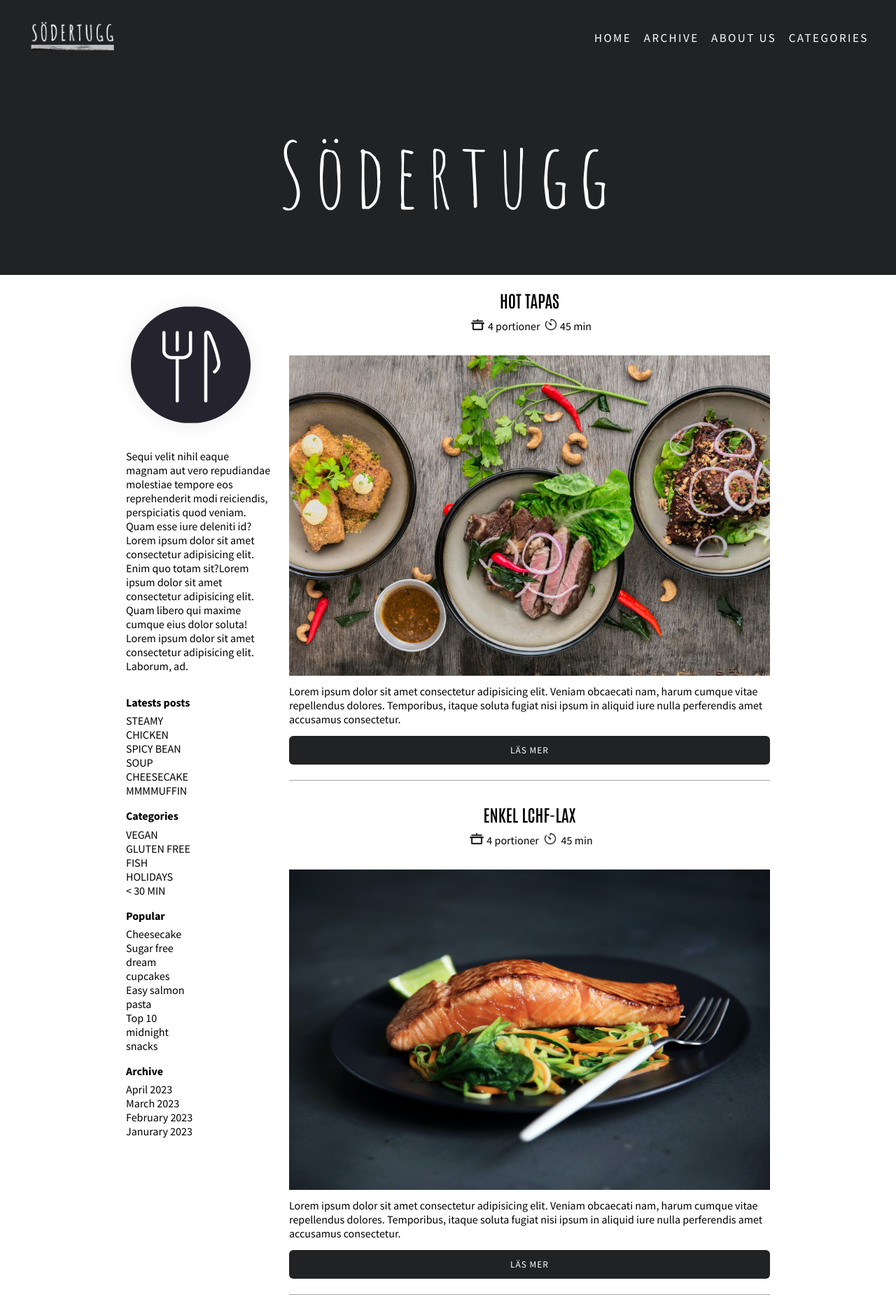
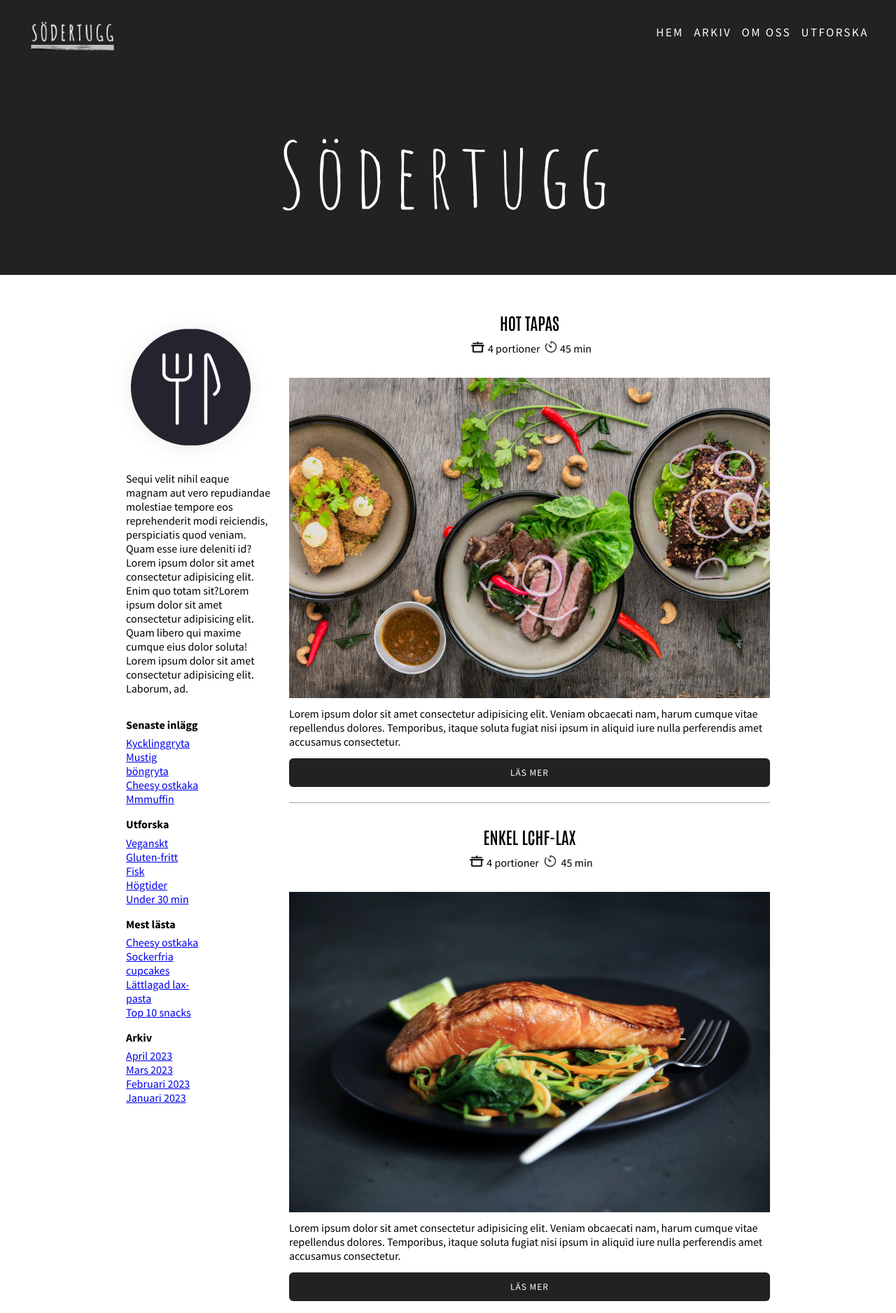
Before and after one commit to TildaL/gruppblogg, a plain HTML site: page index.html in a window 1280 px wide. Shown: the top 1877 px of the page at 70% size. Drawn offline with Linux system fonts and the light colour scheme.

Commit message:
header, css-clean-up 2

```diff
--- a/index.html
+++ b/index.html
@@ -24,24 +24,26 @@
 <body>
     <div class="container-whole-page">
         <header>
-            <div class="container-nav">
+            <div class="container-header-nav">
                 <a class="nav-home-link" href="index.html">
                     <h1 class="title-mobile">Södertugg</h1>
                     <img class="nav-logo" src="images/sodertugg-logo.png"
                          alt="Rektangulär ikon med texten Södertugg">
                 </a>
-                <nav class="nav-list">
-                    <a class="nav-list-home" href="index.html">Home</a>
-                    <a href="#">Archive</a>
-                    <a href="about-us.html">About us</a>
-                    <a class='nav-list-categories' href="#">Categories</a>
+                <nav class="header-nav">
+                    <ul>
+                        <li><a class="header-nav-home" href="index.html">Hem</a></li>
+                        <li><a href="#">Arkiv</a></li>
+                        <li><a href="about-us.html">Om oss</a></li>
+                        <li><a href="#">Utforska</a></li>
+                    </ul>
                 </nav>
             </div>
             <h1 class="title-desktop">Södertugg</h1>
         </header>
         <div class="container-main-and-aside">
             <main class="main">
-                <article>
+                <article class="recipe-article">
                     <h2 class="recipe-title">Hot tapas</h2>
                     <p class="recipe-info">
                         <img class="recipe-icon" src="images/icon-pot.png">4 portioner
@@ -56,7 +58,7 @@
                         <button class="standard-btn recipe-btn">Läs mer</button>
                     </div>
                 </article>
-                <article>
+                <article class="recipe-article">
                     <h2 class="recipe-title">Enkel LCHF-lax</h2>
                     <p class="recipe-info"><img class="recipe-icon" src="images/icon-pot.png">4 portioner <img
                             class="recipe-icon" src="images/icon-timer.png"> 45 min</p>
@@ -79,46 +81,37 @@
                         dolor soluta!
                         Lorem ipsum dolor sit amet consectetur adipisicing elit. Laborum, ad.</p>
                 </div>
-                <div class="container-aside-lists">
+                <nav class="aside-nav">
                     <ul>
-                        <li>
-                            <h4>Latests posts</h4>
-                        </li>
-                        <li>STEAMY CHICKEN</li>
-                        <li>SPICY BEAN SOUP</li>
-                        <li>CHEESECAKE</li>
-                        <li>MMMMUFFIN</li>
+                        <li><h4>Senaste inlägg</h4></li>
+                        <li><a href="#">Kycklinggryta</a></li>
+                        <li><a href="#">Mustig böngryta</a></li>
+                        <li><a href="#">Cheesy ostkaka</a></li>
+                        <li><a href="#">Mmmuffin</a></li>
                     </ul>
                     <ul>
-                        <li>
-                            <h4>Categories</h4>
-                        </li>
-                        <li>VEGAN</li>
-                        <li>GLUTEN FREE</li>
-                        <li>FISH</li>
-                        <li>HOLIDAYS</li>
-                        <li>
-                            < 30 MIN</li>
+                        <li><h4>Utforska</h4></li>
+                        <li><a href="#">Veganskt</a></li>
+                        <li><a href="#">Gluten-fritt</a></li>
+                        <li><a href="#">Fisk</a></li>
+                        <li><a href="#">Högtider</a></li>
+                        <li><a href="#">Under 30 min</a></li>
                     </ul>
                     <ul>
-                        <li>
-                            <h4>Popular</h4>
-                        </li>
-                        <li>Cheesecake</li>
-                        <li>Sugar free dream cupcakes</li>
-                        <li>Easy salmon pasta</li>
-                        <li>Top 10 midnight snacks</li>
+                        <li><h4>Mest lästa</h4></li>
+                        <li><a href="#">Cheesy ostkaka</a></li>
+                        <li><a href="#">Sockerfria cupcakes</a></li>
+                        <li><a href="#">Lättlagad lax-pasta</a></li>
+                        <li><a href="#">Top 10 snacks</a></li>
                     </ul>
                     <ul>
-                        <li>
-                            <h4>Archive</h4>
-                        </li>
-                        <li>April 2023</li>
-                        <li>March 2023</li>
-                        <li>February 2023</li>
-                        <li>Janurary 2023</li>
+                        <li><h4>Arkiv</h4></li>
+                        <li><a href="#">April 2023</a></li>
+                        <li><a href="#">Mars 2023</a></li>
+                        <li><a href="#">Februari 2023</a></li>
+                        <li><a href="#">Januari 2023</a></li>
                     </ul>
-                </div>
+                </nav>
             </aside>
         </div>
         <footer>
--- a/style.css
+++ b/style.css
@@ -32,10 +32,27 @@ h3 {
     text-transform: uppercase;
 }
 
+ul {
+    margin: 0;
+    padding: 0;
+}
+
 ul li {
     list-style-type: none;
 }
 
+.standard-btn {
+    font-family: 'Source Sans Pro', sans-serif;
+    text-transform: uppercase;
+    font-variant-caps: small-caps;
+    letter-spacing: 1px;
+    background-color: #212224;
+    color: white;
+    padding: 12px;
+    border-radius: 6px;
+    border: none;
+    width: 100%;
+}
 
 /* --- Layout --- */
 
@@ -48,9 +65,10 @@ ul li {
 
 header {
     background-color: #212224;
+    margin-bottom: 2em;
 }
 
-.container-nav {
+.container-header-nav {
     display: flex;
     flex-direction: column;
     justify-content: space-between;
@@ -58,7 +76,13 @@ header {
     padding-bottom: 1em;
 }
 
-.nav-list>a {
+.header-nav ul {
+    width: 100%;
+    display: flex;
+    flex-direction: row;
+}
+
+.header-nav a {
     font-family: 'Source Sans Pro', sans-serif;
     font-weight: 400;
     font-size: 1.5rem;
@@ -90,18 +114,12 @@ header {
     display: none;
 }
 
-.nav-list-home {
+.header-nav-home {
     display: none;
 }
 
+
 /* Main */
-
-/*
-Detta kanske behövs för att Tilda inte ska få en side-scroll:
- .container-whole-page {
-    width: 100vw;
-    overflow-x: hidden;
-} */
 
 .container-main-and-aside {
     margin: 1em .5em;
@@ -111,7 +129,7 @@ Detta kanske behövs för att Tilda inte ska få en side-scroll:
     padding: .2em;
 }
 
-article {
+.recipe-article {
     border-bottom: 1px solid rgb(165, 163, 163);
     padding-bottom: .5em;
     margin-bottom: 2em;
@@ -126,17 +144,7 @@ article {
 .recipe-info,
 .recipe-preview,
 .recipe-btn {
-    margin-bottom: .5em;
-    margin-top: .5em;
-}
-
-.recipe-info {
-    margin-bottom: 2em;
-}
-
-.recipe-btn {
-    margin-bottom: 1em;
-    margin-top: .5em;
+    margin: .5em 0;
 }
 
 .recipe-title,
@@ -144,22 +152,8 @@ article {
     text-align: center;
 }
 
-.container-recipe-btn {
-    display: flex;
-    justify-content: center;
-}
-
-.standard-btn {
-    font-family: 'Source Sans Pro', sans-serif;
-    text-transform: uppercase;
-    font-variant-caps: small-caps;
-    letter-spacing: 1px;
-    background-color: #212224;
-    color: white;
-    padding: 12px;
-    border-radius: 6px;
-    border: none;
-    width: 100%;
+.recipe-info {
+    margin-bottom: 2em;
 }
 
 .recipe-icon {
@@ -168,19 +162,29 @@ article {
     margin-right: .3em;
 }
 
+.recipe-btn {
+    margin-bottom: 1em;
+    margin-top: .5em;
+}
+
+.container-recipe-btn {
+    display: flex;
+    justify-content: center;
+}
+
+
 /* Sidebar */
 
 .blogg-intro {
     display: none;
 }
 
-.container-aside-lists {
+.aside-nav {
     display: flex;
     flex-wrap: wrap;
     justify-content: space-between;
     padding: 1em;
     margin-top: 1em;
-
 }
 
 ul {
@@ -268,14 +272,14 @@ ul h4 {
 /* Desktop version */
 
 @media (min-width: 650px) {
-    .container-nav {
+    .container-header-nav {
         flex-direction: row;
         align-items: center;
         padding-left: 2em;
         padding-top: 1em;
     }
 
-    .nav-list-home {
+    .header-nav-home {
         display: block;
     }
 
@@ -307,7 +311,7 @@ ul h4 {
         grid-row-start: 1;
     }
 
-    .container-aside-lists {
+    .aside-nav {
         display: block;
         /* display: flex;
         flex-direction: column;
@@ -315,7 +319,7 @@ ul h4 {
     }
 
     .blogg-intro-text,
-    .container-aside-lists {
+    .aside-nav {
         margin-left: 1.5em;
     }
 
@@ -324,11 +328,11 @@ ul h4 {
         margin: 1em;
     }
 
-    .nav-list-home {
+    .header-nav-home {
         display: inline;
     }
 
-    article {
+    .recipe-article {
         margin-right: 2em;
     }
 }
```
Also changed, not shown: about-us.html (+42 -33 lines).
